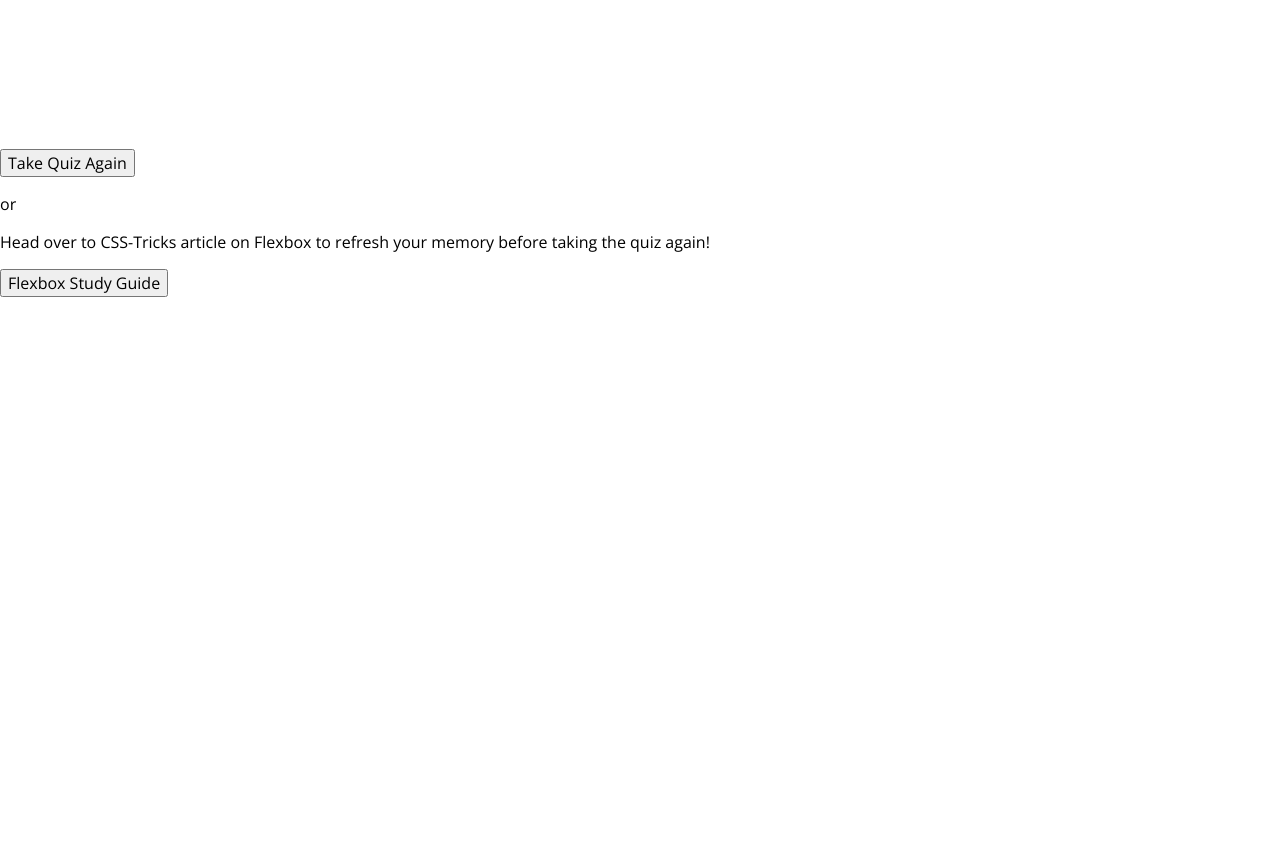
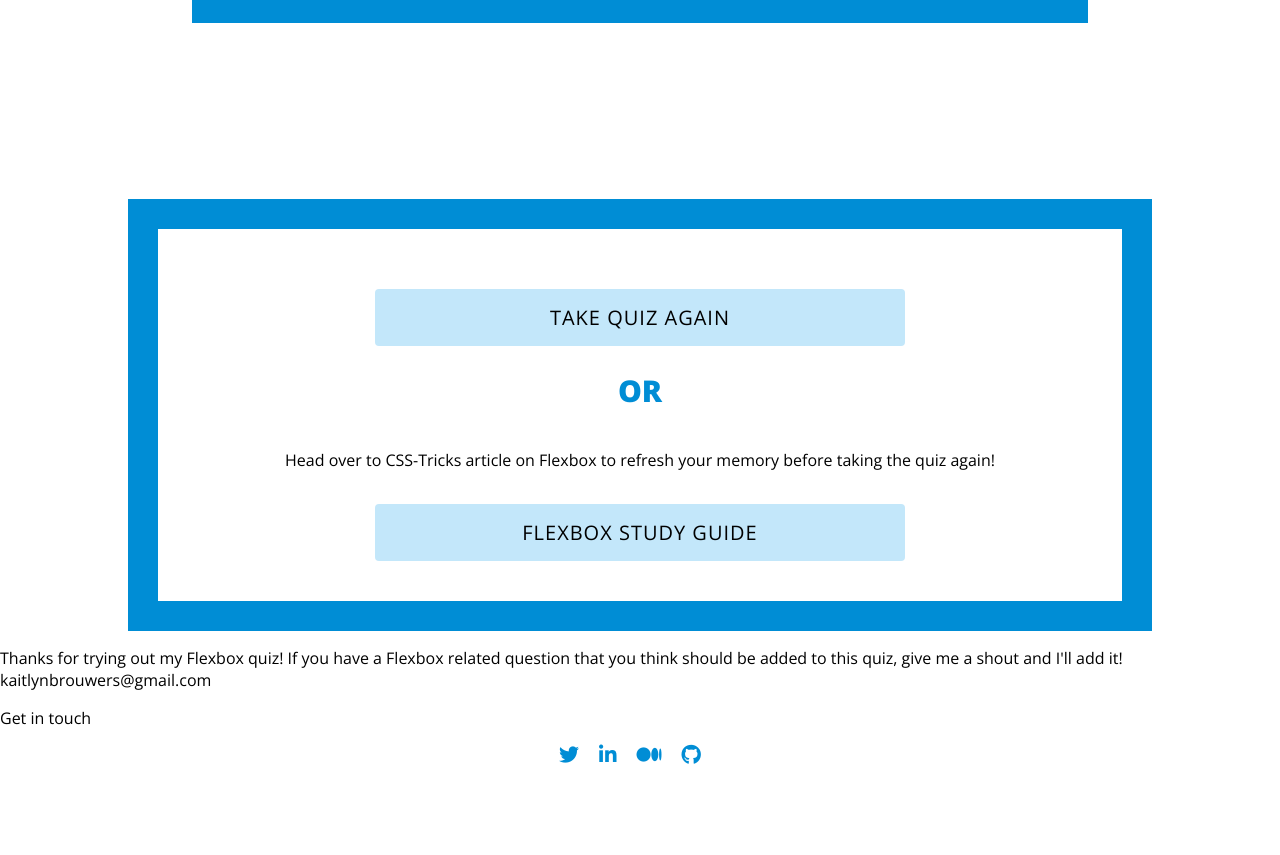
Before and after one commit to KaitlynBro/flexbox-quiz, a website: page index.html in a window 1280 px wide. Shown: the part 3320-4175 px from the top of the page. Before the commit the page ends 3617 px from the top, so only its background shows below. Drawn offline with nearby package versions, Linux system fonts and the light colour scheme.

Commit message:
style updates and added what correct answers were

```diff
--- a/dev/scripts/app.js
+++ b/dev/scripts/app.js
@@ -163,7 +163,8 @@ $('#quiz-form').on('submit', function(e) {
 		} else {
 			// Do something with wrong answer
 			$('.myResults').css('border', '30px solid #008dd5');
-			$('.myResults').append(`<li>Incorrect ${question}</li>` )
+			$('.myResults').append(`<li>Incorrect ${question}</li>` );
+			$('.myResults').append(`the correct answer is ${questionObject[0].correctAnswer}`);
 		}
 	});
 });
@@ -171,5 +172,5 @@ $('#quiz-form').on('submit', function(e) {
 
 //give user option to refresh page to re-take quiz
 $('#refreshButton').on('click', function(){
-	location.reload();
+	location.href = location.href;
 });
--- /dev/null
+++ b/dev/styles/partials/_footer.scss
@@ -0,0 +1,30 @@
+.socialIcons {
+	display: flex;
+    justify-content: center;
+    .footerIcon {
+    	margin-right: 20px;
+    	margin-bottom: 90px;
+    	font-size: 20px;
+    	color: #008dd5;
+    }
+}
+
+.fa {
+	transition: color 0.9s ease;
+}
+
+.fa-twitter:hover {
+	color: #1da1f2;
+}
+
+.fa-linkedin:hover {
+	color: #007bb6;
+}
+
+.fa-medium:hover {
+	color: #14c767;
+}
+
+.fa-github:hover {
+	color: #222222;
+}
--- a/dev/styles/partials/_quiz.scss
+++ b/dev/styles/partials/_quiz.scss
@@ -29,6 +29,7 @@ input[type="submit"] {
     letter-spacing: 1px;
     align-self: center;
     margin-top: 70px;
+    margin-bottom: 50px;
     font-size: 20px;
     text-transform: uppercase;
 }
--- /dev/null
+++ b/dev/styles/partials/_study-guide.scss
@@ -0,0 +1,37 @@
+.information {
+	width: 80%;
+    border: 30px solid #008dd5;
+    padding: 40px;
+    margin: 0 auto;
+}
+
+.moreInfo {
+	display: flex;
+	flex-direction: column;
+	text-align: center;
+	line-height: 3;
+	p {
+		margin: 0;
+	}
+}
+
+.or {
+	font-size: 30px;
+	text-transform: uppercase;
+	font-weight: 800;
+	color: #008dd5;
+}
+
+button {
+	border-radius: 4px;
+    background-color: #c3e7fa;
+    border: none;
+    padding: 15px;
+    width: 60%;
+    display: inline-block;
+    margin-top: 20px;
+    text-transform: capitalize;
+    letter-spacing: 1px;
+    font-size: 20px;
+    text-transform: uppercase;
+}
--- a/dev/styles/styles.scss
+++ b/dev/styles/styles.scss
@@ -2,6 +2,8 @@
 @import 'partials/header';
 @import 'partials/about';
 @import 'partials/quiz';
+@import 'partials/study-guide';
+@import 'partials/footer';
 
 
 body {
--- a/index.html
+++ b/index.html
@@ -5,6 +5,7 @@
 	<title>Flexbox!</title>
 	<link rel="stylesheet" type="text/css" href="./public/styles/style.css">
 	<link href="https://fonts.googleapis.com/css?family=Open+Sans:400,800" rel="stylesheet">
+	<script src="https://use.fontawesome.com/b13619d841.js"></script>
 </head>
 <body>
 <header>
@@ -47,10 +48,15 @@
 	</div>
 
 </header>
+
+<!--about my website section-->
 <section id="about">
 	<h2 id="websiteInfo"></h2>
 	<h3>Take the quiz below, then press submit to see your results! Or, check out CSS-Tricks article below on all things Flexbox before taking the quiz.</h3>
 </section>
+<!--end of about section-->
+
+<!--form section-->
 <form name="quiz-form" id="quiz-form" class="quizForm">
 	<div id="quizContainer">
 		<p id="quizQuestion"></p>
@@ -58,17 +64,27 @@
 	</div>
 	<input type="submit" placeholder="Submit" id="submitButton">
 </form>
+<!--form ends-->
 
+<!--results section-->
+<section>
 	<div id="resultsContainer">
 		<p id="results">
 			<ul class="myResults"></ul>
 		</p>
+	</div>
+</section>
+<!--results section ends-->
+
+<!--refresh and study guide section-->
+<section class="information">
+	<div class="moreInfo">
 		<div class="refreshPage">
 			<button id="refreshButton">Take Quiz Again</button>
 		</div>
 
 		<div>
-		<p>or</p>
+			<p class="or">or</p>
 		</div>
 
 		<div class="studyGuide">
@@ -77,7 +93,25 @@
 			<a href="http://bit.ly/2vwtnhM" target="_blank"><button id="studyGuideButton">Flexbox Study Guide</button></a>
 		</div>
 	</div>
-<div id="flexboxStudy"></div>
+</section>
+<!--results and study guide ends-->
+
+<footer>
+	<div>
+		<p>Thanks for trying out my Flexbox quiz! If you have a Flexbox related question that you think should be added to this quiz, give me a shout and I'll add it! kaitlynbrouwers@gmail.com</p>
+	</div>
+
+	<div>
+		<p>Get in touch</p>
+		<div class="socialIcons">
+			<a href="https://twitter.com/kaitlynbrouwers"><i class="fa fa-twitter footerIcon" aria-hidden="true"></i></a>
+			<a href="http://bit.ly/2sfyYKV"><i class="fa fa-linkedin footerIcon" aria-hidden="true"></i></a>
+			<a href="https://medium.com/@katiebrouwers"><i class="fa fa-medium footerIcon" aria-hidden="true"></i></a>
+			<a href="https://github.com/KaitlynBro"><i class="fa fa-github footerIcon" aria-hidden="true"></i></a>
+		</div>
+	</div>
+
+</footer>
 
 <script src="https://code.jquery.com/jquery-3.2.1.min.js" integrity="sha256-hwg4gsxgFZhOsEEamdOYGBf13FyQuiTwlAQgxVSNgt4=" crossorigin="anonymous"></script>
 <script src="./public/scripts/app.js"></script>
--- a/public/styles/style.css
+++ b/public/styles/style.css
@@ -214,6 +214,7 @@ input[type="submit"] {
   letter-spacing: 1px;
   align-self: center;
   margin-top: 70px;
+  margin-bottom: 50px;
   font-size: 20px;
   text-transform: uppercase; }
 
@@ -239,6 +240,63 @@ input[type="submit"] {
   width: 80%;
   justify-content: flex-end; }
 
+.information {
+  width: 80%;
+  border: 30px solid #008dd5;
+  padding: 40px;
+  margin: 0 auto; }
+
+.moreInfo {
+  display: flex;
+  flex-direction: column;
+  text-align: center;
+  line-height: 3; }
+  .moreInfo p {
+    margin: 0; }
+
+.or {
+  font-size: 30px;
+  text-transform: uppercase;
+  font-weight: 800;
+  color: #008dd5; }
+
+button {
+  border-radius: 4px;
+  background-color: #c3e7fa;
+  border: none;
+  padding: 15px;
+  width: 60%;
+  display: inline-block;
+  margin-top: 20px;
+  text-transform: capitalize;
+  letter-spacing: 1px;
+  font-size: 20px;
+  text-transform: uppercase; }
+
+.socialIcons {
+  display: flex;
+  justify-content: center; }
+  .socialIcons .footerIcon {
+    margin-right: 20px;
+    margin-bottom: 90px;
+    font-size: 20px;
+    color: #008dd5; }
+
+.fa {
+  transition: color 0.9s ease; }
+
+.fa-twitter:hover {
+  color: #1da1f2; }
+
+.fa-linkedin:hover {
+  color: #007bb6; }
+
+.fa-medium:hover {
+  color: #14c767; }
+
+.fa-github:hover {
+  color: #222222; }
+
 body {
   font-family: 'Open Sans', sans-serif;
   font-size: 16px;
```
Also changed, not shown: public/scripts/app.js (+3 -2 lines). Lines whose indentation alone changed are shown as unchanged.
